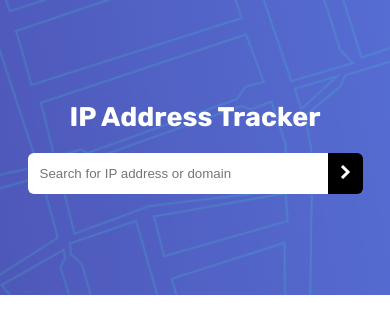
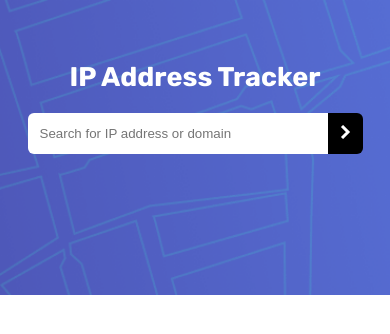
Before and after one commit to DhanashreeKharade451/IP-Address-Tracker-React, a React (Vite) app: page / in a window 390 px wide. Shown: the top 334 px of the page. Built offline with nearby package versions, Linux system fonts and the light colour scheme; no server answers.

Commit message:
style adjustment

```diff
--- a/src/components/SearchIPAddress.jsx
+++ b/src/components/SearchIPAddress.jsx
@@ -17,15 +17,16 @@ const SearchIPAddress = ({ fetchIp }) => {
       style={{
         backgroundImage: `url(${bgImage})`,
         backgroundSize: "cover",
-        backgroundPosition: "top center",
+        backgroundPosition: "center",
         backgroundRepeat: "no-repeat",
         height: "35vh",
         display: "flex",
         flexDirection: "column",
         alignItems: "center",
-        padding: "2rem",
+        // padding: "2rem",
         textAlign: "center",
         justifyContent: "center",
+
       }}
     >
       <form id="searchForm" onSubmit={handleSubmit}>
--- a/src/index.css
+++ b/src/index.css
@@ -9,6 +9,7 @@
 
 body{
   margin:0;
+  padding: 0;
   font-family: 'Rubik', sans-serif;
   font-size: 18px;
   color: hsl(0, 0%, 17%)
@@ -89,6 +90,7 @@ body{
 #map{
   width:100%;
   height:60vh;
+  margin: 0;
   position: relative;
   z-index: 1;
 }
@@ -98,3 +100,15 @@ body{
     grid-template-columns: repeat(2,1fr);
   }
 }
+
+@media (max-width: 450px){
+  .middle{
+    grid-template-columns: 1fr;
+  }
+   #searchForm {
+    height: 30vh;
+  }
+  #map {
+    height: 50vh;
+  }
+}
```
